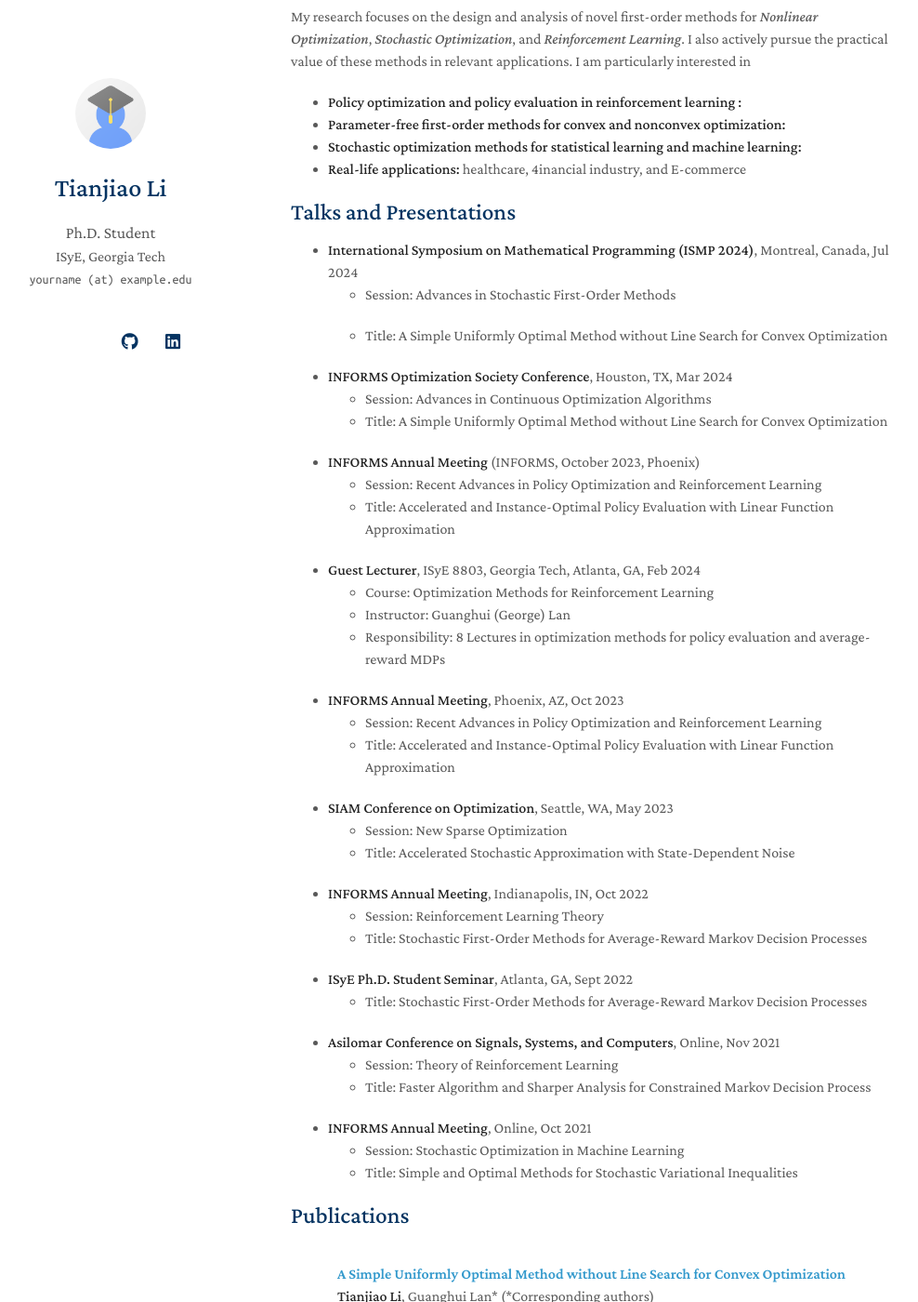
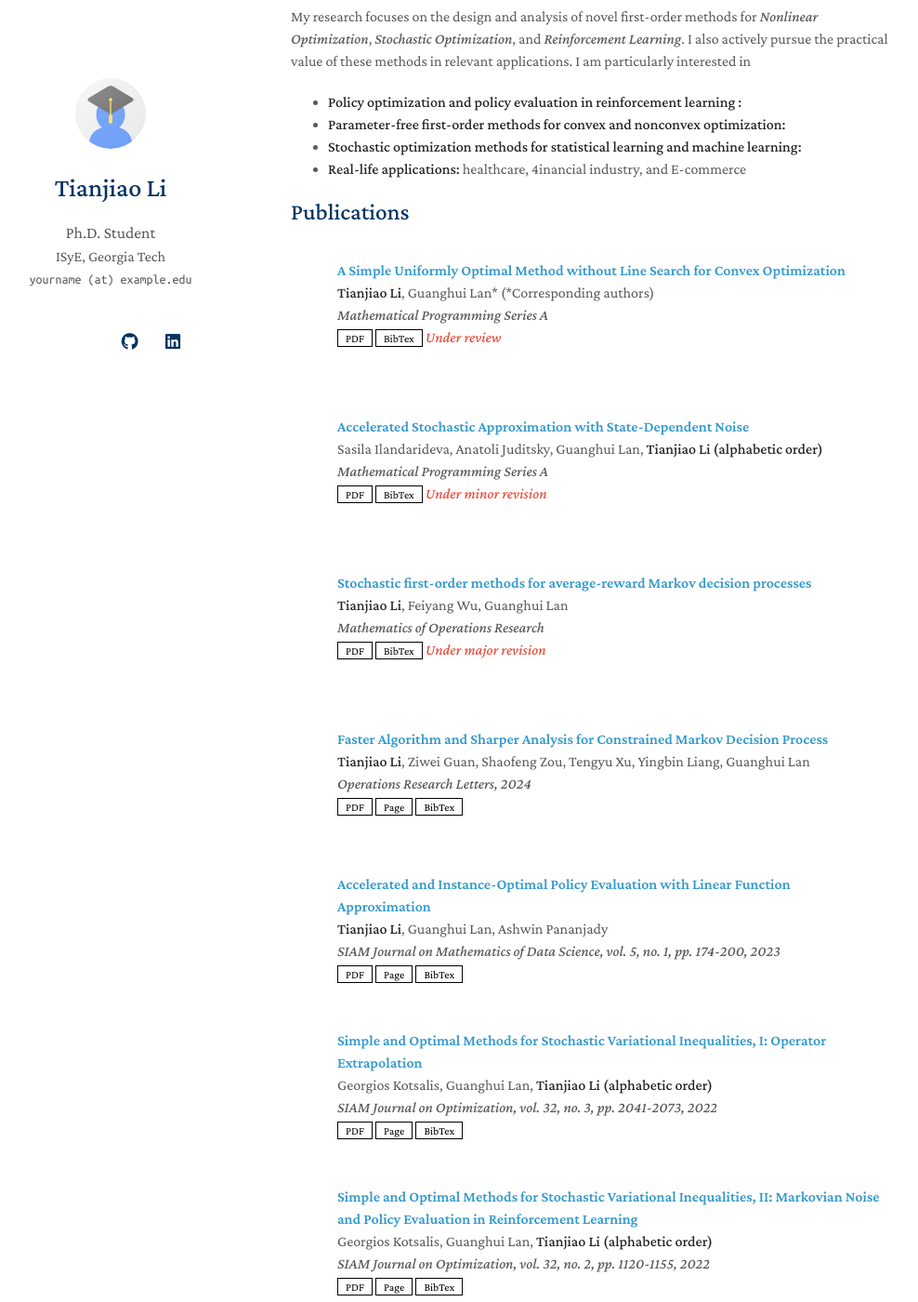
Before and after one commit to hezhou1354/hezhou1354.github.io, a Jekyll site: the page built from index.md, in a window 1280 px wide and 1400 px high, scrolled down 305 px. Shown: the whole window at 93% size, without its empty margins (157-1145 px from the left). Built offline with Jekyll 4.4.1, drawn with Linux system fonts in a browser that asks for light colours; nearby versions of some CDN libraries; a style sheet for code colours, icons or effects is not loaded; our own code applies the rules of GitHub Pages for plain Markdown files; some of the changed text lies outside the part shown.

Commit message:
modify TALKS

```diff
--- a/index.md
+++ b/index.md
@@ -17,13 +17,12 @@ My research focuses on the design and analysis of novel first-order methods for
 - **Stochastic optimization methods for statistical learning and machine learning:**
 - **Real-life applications:** healthcare, 4inancial industry, and E-commerce
 
-
+{% include_relative _includes/publications.md %}
 
 ## Talks and Presentations
 
 - **International Symposium on Mathematical Programming (ISMP 2024)**, Montreal, Canada, Jul 2024
   - Session: Advances in Stochastic First-Order Methods
-
   - Title: A Simple Uniformly Optimal Method without Line Search for Convex Optimization
 
 - **INFORMS Optimization Society Conference**, Houston, TX, Mar 2024
@@ -34,29 +33,36 @@ My research focuses on the design and analysis of novel first-order methods for
 - **INFORMS Annual Meeting** (INFORMS, October 2023, Phoenix)
   - Session: Recent Advances in Policy Optimization and Reinforcement Learning
   - Title: Accelerated and Instance-Optimal Policy Evaluation with Linear Function Approximation
+
 - **Guest Lecturer**, ISyE 8803, Georgia Tech, Atlanta, GA, Feb 2024
   - Course: Optimization Methods for Reinforcement Learning
   - Instructor: Guanghui (George) Lan
   - Responsibility: 8 Lectures in optimization methods for policy evaluation and average-reward MDPs
+
 - **INFORMS Annual Meeting**, Phoenix, AZ, Oct 2023
   - Session: Recent Advances in Policy Optimization and Reinforcement Learning
   - Title: Accelerated and Instance-Optimal Policy Evaluation with Linear Function Approximation
+
 - **SIAM Conference on Optimization**, Seattle, WA, May 2023
   - Session: New Sparse Optimization
   - Title: Accelerated Stochastic Approximation with State-Dependent Noise
+
 - **INFORMS Annual Meeting**, Indianapolis, IN, Oct 2022
   - Session: Reinforcement Learning Theory
   - Title: Stochastic First-Order Methods for Average-Reward Markov Decision Processes
+
 - **ISyE Ph.D. Student Seminar**, Atlanta, GA, Sept 2022
   - Title: Stochastic First-Order Methods for Average-Reward Markov Decision Processes
+
 - **Asilomar Conference on Signals, Systems, and Computers**, Online, Nov 2021
   - Session: Theory of Reinforcement Learning
   - Title: Faster Algorithm and Sharper Analysis for Constrained Markov Decision Process
+
 - **INFORMS Annual Meeting**, Online, Oct 2021
   - Session: Stochastic Optimization in Machine Learning
   - Title: Simple and Optimal Methods for Stochastic Variational Inequalities
 
 
-{% include_relative _includes/publications.md %}
+
 
 {% include_relative _includes/services.md %}
```
